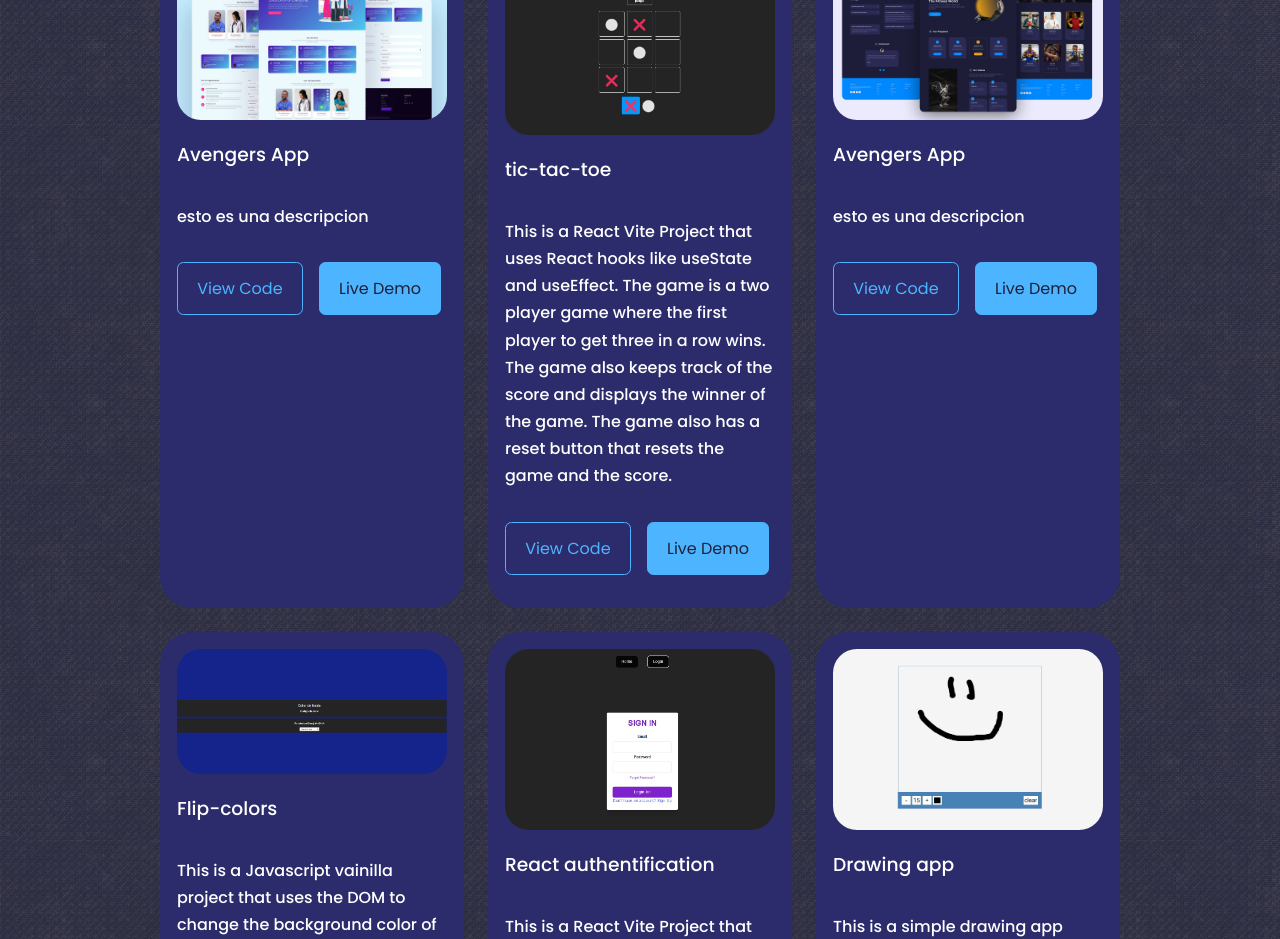
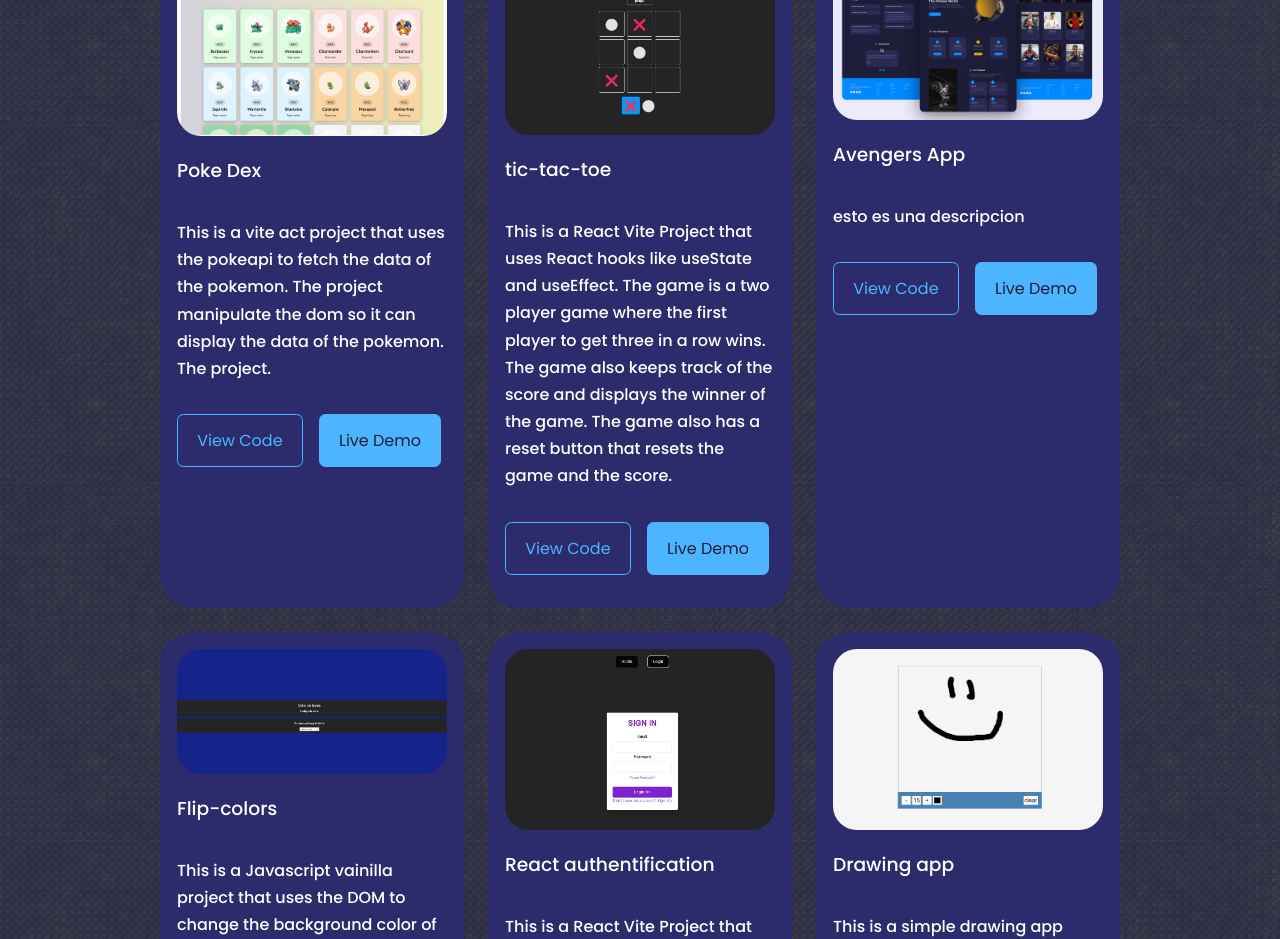
Before and after one commit to EABR986/Eduardo_Blanco_Portfolio, a React (Create React App) app in the folder eabr_portfolio_website/: page / in a window 1280 px wide. Shown: the part 2740-3679 px from the top of the page. Built offline with nearby package versions, Linux system fonts and the light colour scheme.

Commit message:
feat: adding poke dex project

```diff
--- a/eabr_portfolio_website/src/components/portfolio/Portfolio.jsx
+++ b/eabr_portfolio_website/src/components/portfolio/Portfolio.jsx
@@ -12,10 +12,10 @@ const data = [
       id: 1,
       category: 'Frontend',
       image: IMG1,
-      title: "Avengers App",
-      desc: "esto es una descripcion",
-      demo: 'http://egatortutorials.com',
-      github: 'https://github.com/EABR986'
+      title: "Poke Dex",
+      desc: "This is a vite act project that uses the pokeapi to fetch the data of the pokemon. The project manipulate the dom so it can display the data of the pokemon. The project. ",
+      demo: 'https://poke-dex-lovat.vercel.app/',
+      github: 'https://github.com/EABR986/poke-dex'
   },
   {
       id: 2,
@@ -83,7 +83,7 @@ const Portfolio = () => {
             <h4>{desc}</h4>
             <div className="portfolio__item-cta">
             <a href={github} className='btn' target='_blank' rel='noreferrer' >View Code</a>
-            <a href={demo} className='btn btn-primary' target='_blank'>Live Demo</a>
+            <a href={demo} className='btn btn-primary' target='_blank' rel='noreferrer'>Live Demo</a>
             </div>
           </artice>
           )
```
Also changed, not shown: eabr_portfolio_website/src/assets/project1.jpg.
